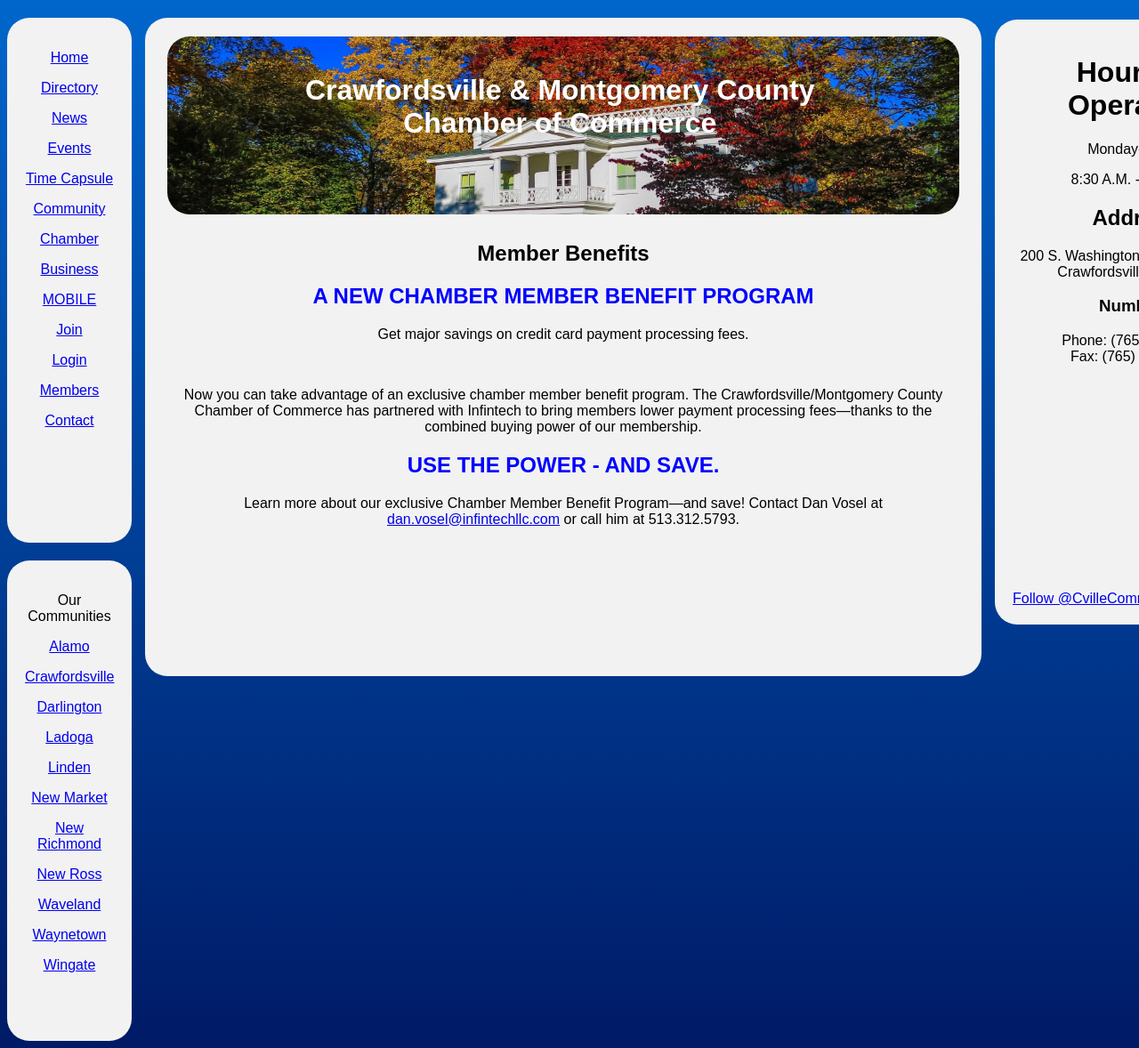
After one commit to Sdev153/FinalProject, a PHP site: page /memberservices.html in a window 1280 px wide. The commit adds this page. Shown: the whole page at 89% size. Run offline with PHP 8.4, Linux system fonts and the light colour scheme; some libraries are stand-ins or nearby versions.

Commit message:
Add files via upload

```diff
--- /dev/null
+++ b/memberservices.html
@@ -0,0 +1,135 @@
+ <!--
+         Final Project SDEV153
+         Filename: memberservices.html
+         Author:   Justin Fisher
+		 Author:Brandon Harris
+		 Author:
+		 Author:
+         Date:     4/22/2017
+		 Add your name to the author list if you edit this page
+      -->
+<!DOCTYPE html>
+<html lang="en">
+
+<head>
+	<title>Crawfordsville | Montgomery County Chamber of Commerce</title>
+	<meta charset="utf-8">
+      <meta name="viewport" content="width=device-width">
+	  <link rel="stylesheet" href="styles.css">
+</head>
+
+<body>
+
+<!--JavaScriptSDK for facebook likebutton-->
+<div id="fb-root"></div>
+<script>(function(d, s, id) {
+  var js, fjs = d.getElementsByTagName(s)[0];
+  if (d.getElementById(id)) return;
+  js = d.createElement(s); js.id = id;
+  js.src = "//connect.facebook.net/en_US/sdk.js#xfbml=1&version=v2.9";
+  fjs.parentNode.insertBefore(js, fjs);
+}(document, 'script', 'facebook-jssdk'));</script>
+
+<!--Twitter JavaScript Widget-->
+<script>window.twttr = (function(d, s, id) {
+  var js, fjs = d.getElementsByTagName(s)[0],
+    t = window.twttr || {};
+  if (d.getElementById(id)) return t;
+  js = d.createElement(s);
+  js.id = id;
+  js.src = "https://platform.twitter.com/widgets.js";
+  fjs.parentNode.insertBefore(js, fjs);
+
+  t._e = [];
+  t.ready = function(f) {
+    t._e.push(f);
+  };
+
+  return t;
+}(document, "script", "twitter-wjs"));</script>
+
+
+	<!--begin div nav container -->
+  <div class="navcontainer">
+		<!--begin nav main -->
+         <nav class="sitenavigation">
+            <p><a href="indexMain.html">Home</a></p>
+            <p><a href="directory.html">Directory</a></p>
+            <p><a href="news.html">News</a></p>
+            <p><a href="events.html">Events</a></p>
+			<p><a href="time_capsule.html">Time Capsule</a></p>
+            <p><a href="community.html">Community</a></p>
+            <p><a href="chamber.html">Chamber</a></p>
+            <p><a href="business.html">Business</a></p>
+			<p><a href="mobile.html">MOBILE</a></p>
+			<p><a href="register.php">Join</a></p>
+			<p><a href="login.php">Login</a></p>
+			<p><a href="members.html">Members</a></p>
+            <p><a href="contact.html">Contact</a></p>
+         </nav>
+		 <!--end nav main -->
+
+		 <!--begin nav community -->
+		 <nav class="communitynavigation">
+			<p>Our Communities</p>
+            <p><a href="http://www.city-data.com/city/Alamo-Indiana.html">Alamo</a></p>
+            <p><a href="http://www.city-data.com/city/Crawfordsville-Indiana.html">Crawfordsville</a></p>
+            <p><a href="http://www.city-data.com/city/Darlington-Indiana.html">Darlington</a></p>
+            <p><a href="http://www.city-data.com/city/Ladoga-Indiana.html">Ladoga</a></p>
+			<p><a href="http://www.city-data.com/city/Linden-Indiana.html">Linden</a></p>
+            <p><a href="http://www.city-data.com/city/New-Market-Indiana.html">New Market</a></p>
+            <p><a href="http://www.city-data.com/city/New-Richmond-Indiana.html">New Richmond</a></p>
+            <p><a href="http://www.city-data.com/city/New-Ross-Indiana.html">New Ross</a></p>
+			<p><a href="http://www.city-data.com/city/Waveland-Indiana.html">Waveland</a></p>
+            <p><a href="http://www.city-data.com/city/Waynetown-Indiana.html">Waynetown</a></p>
+			<p><a href="http://www.city-data.com/city/Wingate-Indiana.html">Wingate</a></p>
+         </nav>
+		 <!--end nav community -->
+	</div>
+	<!--end div nav container -->
+
+	<!--begin div article container -->
+	<div class="articlecontainermemberservices">
+		 <header>
+			<h1><img src="images/BGheaderv3.png" alt="Crawfordsville & Montgomery County Chamber of Commerce" class="headerimage"></h1><!--header image-->
+			<h1 class="headertext">Crawfordsville & Montgomery County<br> Chamber of Commerce</h1>
+		</header>
+
+		<article>
+			<h1>Member Benefits</h1>
+			<h2 class="member3">A NEW CHAMBER MEMBER BENEFIT PROGRAM</h2>
+			<p>	Get major savings on credit card payment processing fees.</p>
+			<br>
+			<p class="memberbenefit">Now you can take advantage of an exclusive chamber member benefit program. The Crawfordsville/Montgomery County Chamber of Commerce has partnered with Infintech to bring members lower payment processing fees—thanks to the combined buying power of our membership.</p>
+			<h2 class="member2">USE THE POWER - AND SAVE.</h2>
+		    <p>Learn more about our exclusive Chamber Member Benefit Program—and save! Contact Dan Vosel at <A HREF="mailto:dan.vosel@infintechllc.com?subject=" TARGET="">dan.vosel@infintechllc.com</A> or call him at 513.312.5793.</p>
+	</div>
+	<!--end div article container -->
+
+		<!--div for right side container-->
+	<div class="contactinforightside">
+	<h1>Hours of Operation</h1>
+	<p>Monday-Friday</p>
+	<p>8:30 A.M. - 4:30 P.M</p>
+	<h2>Address</h2>
+	<p>200 S. Washington Street, Suite 304<br>
+	Crawfordsville, IN 47933</p>
+	<h3>Numbers</h3>
+	<p>Phone: (765) 362-6800<br>
+	Fax: (765) 362-6900</p>
+
+	<!--Facebook Share button-->
+	<div class="FBshare">
+	<div class="fb-like" data-href="https://www.facebook.com/Cville.MontCoChamber/?fref=ts" data-layout="button_count" data-action="like" data-size="small" data-show-faces="true" data-share="true"></div>
+	</div>
+
+	<!--Twiter Follow button-->
+	<div class="TwitterFollowBtn">
+	<a class="twitter-follow-button"
+  	href="https://twitter.com/CvilleCommerce"
+ 	data-size="large">
+	Follow @CvilleCommerce</a>
+	</div>
+
+
+	</div>
--- a/styles.css
+++ b/styles.css
@@ -123,7 +123,8 @@
 	position:absolute;
 	top:0em;
 }
-.articlecontainerbusinessoftheyear
+/*Styles for article container memberservices*/
+.articlecontainermemberservices
 {
 	float:top;
 	text-align:center;
@@ -131,7 +132,7 @@
     background: #f2f2f2;
     padding: 20px;
     width: 900px;
-    height: 1100px;
+    height: 700px;
 	margin-left:155px;
 	margin-top:20px;
 	position:absolute;
@@ -219,6 +220,12 @@
 	left:220px;
 	color: blue;
 	}
+/*Text styles for member services*/
+h2.member2, h2.member3 {
+    color: blue;
+	font-weight: bold;
+}
+
 /*The form for the contact info*/
 .contactinfo
 {
```
